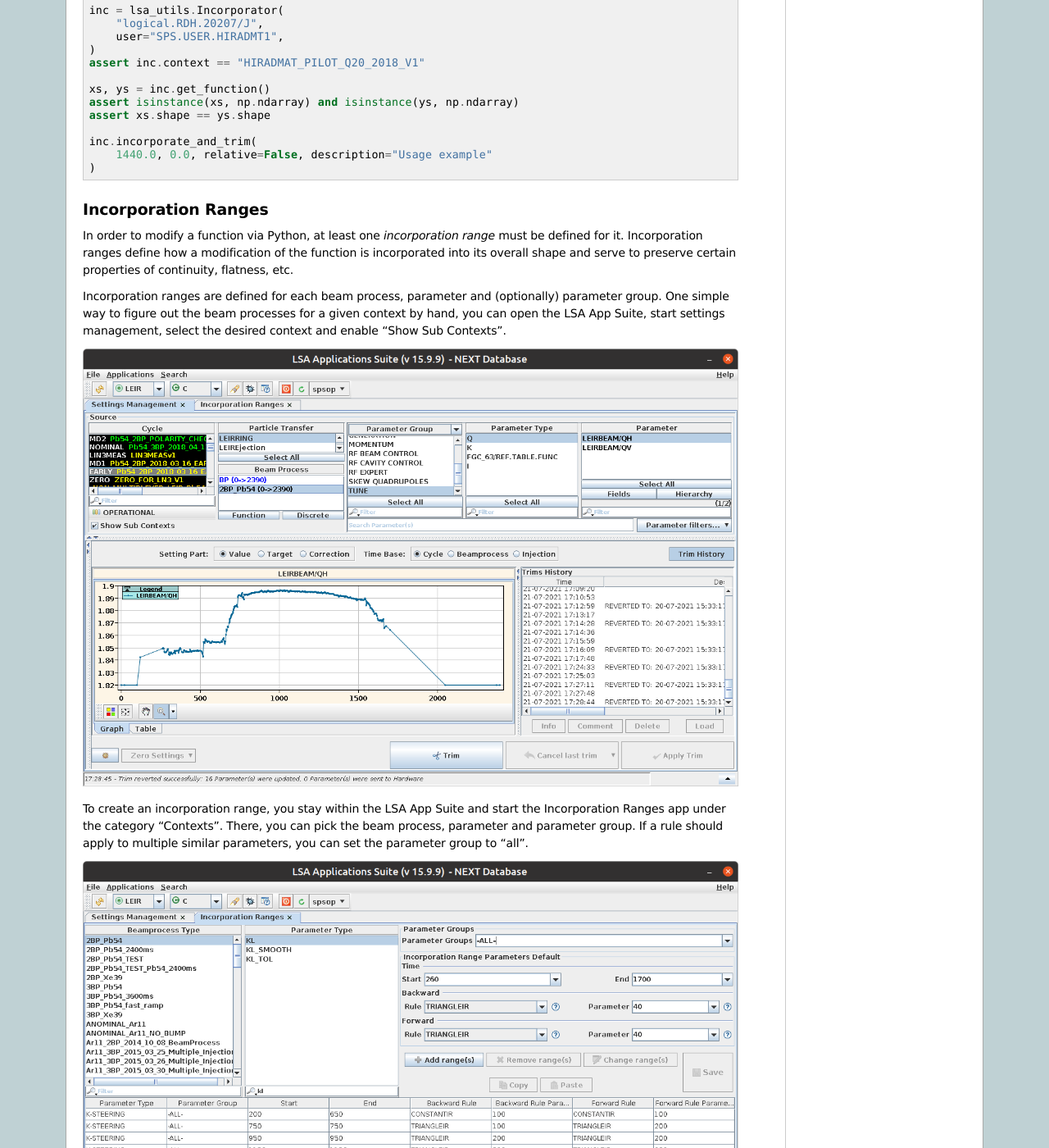
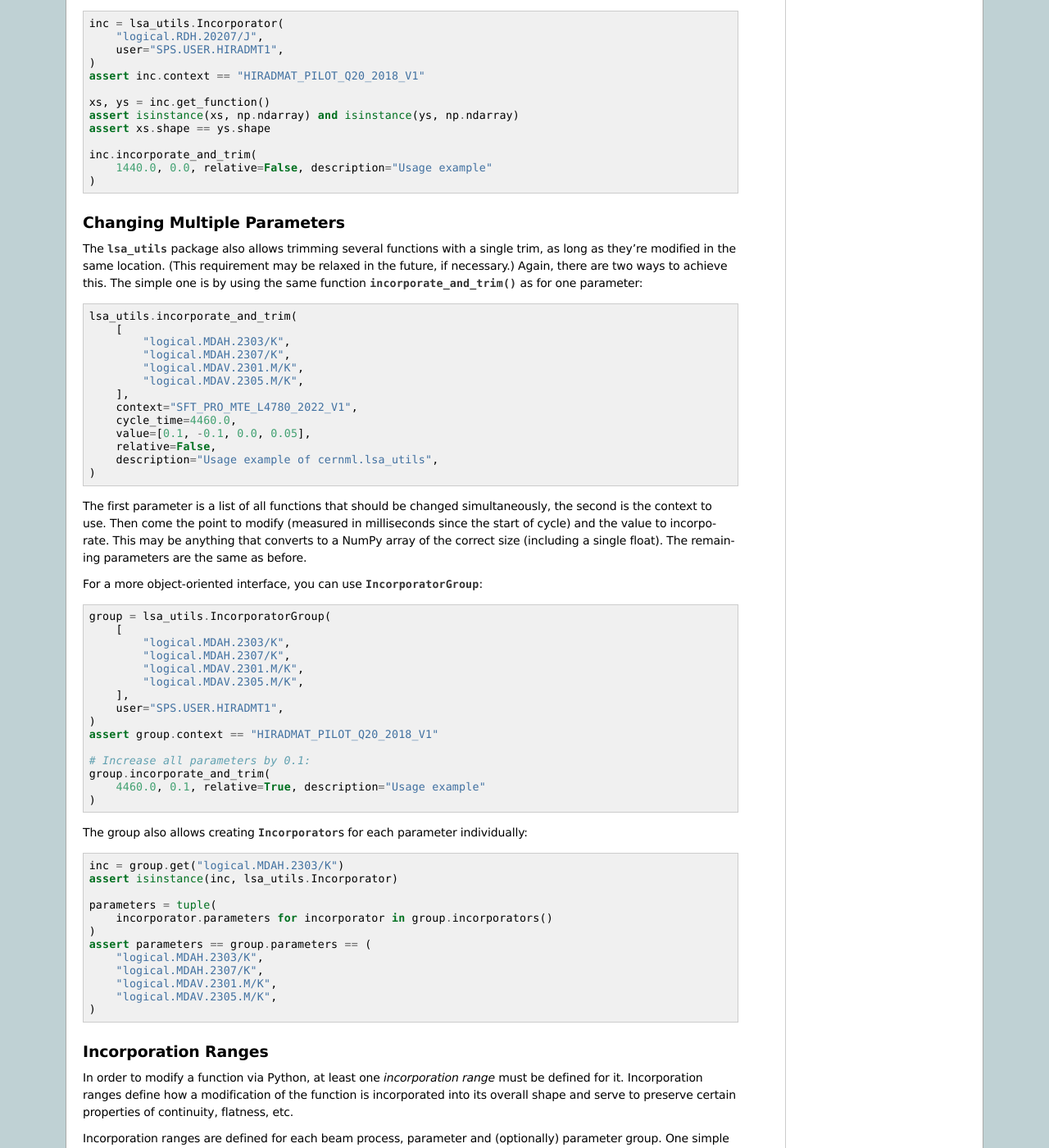
Before and after one commit to geoff-project/coi-utils, a Sphinx documentation site: the page built from docs/guide/lsa_utils.md, in a window 1280 px wide and 1400 px high, scrolled down 1387 px. Shown: the whole window at 82% size. Built offline with Sphinx 7.4.7, drawn with Linux system fonts in a browser that asks for light colours; the version number could not be read and is left out; some of the changed text lies outside the part shown.

Commit message:
Fix lsa_utils API docs.

````diff
--- a/docs/guide/lsa_utils.md
+++ b/docs/guide/lsa_utils.md
@@ -56,7 +56,7 @@ import cern.lsa.client
 import cernml.lsa_utils
 ```
 
-## Usage Examples
+## Changing a Single Parameter
 
 There are two ways to use {mod}`~cernml.lsa_utils`. The simple one is by using
 the free functions that it provides:
@@ -68,7 +68,8 @@ context = lsa_utils.get_context_by_user("SPS.USER.HIRADMT1")
 assert context == "HIRADMAT_PILOT_Q20_2018_V1"
 
 xs, ys = lsa_utils.get_settings_function("logical.RDH.20207/J", context)
-assert isinstance(xs, np.ndarray) and isinstance(ys, np.ndarray)
+assert isinstance(xs, np.ndarray)
+assert isinstance(ys, np.ndarray)
 assert xs.shape == ys.shape
 
 attrs = lsa_utils.get_cycle_type_attributes(context)["VE:Start flat top"]
@@ -77,7 +78,7 @@ assert attrs["VE:Start flat top"] == "6200"
 lsa_utils.incorporate_and_trim(
     "logical.RDH.20208/J", context, cycle_time=1440.0, value=0.0,
     relative=False,
-    description="Usage example of cernml.lsa_utls",
+    description="Usage example of cernml.lsa_utils",
 )
 ```
 
@@ -100,6 +101,76 @@ assert xs.shape == ys.shape
 
 inc.incorporate_and_trim(
     1440.0, 0.0, relative=False, description="Usage example"
+)
+```
+
+## Changing Multiple Parameters
+
+The {mod}`~cernml.lsa_utils` package also allows trimming several functions
+with a single trim, as long as they're modified in the same location. (This
+requirement may be relaxed in the future, if necessary.) Again, there are two
+ways to achieve this. The simple one is by using the same function
+{func}`~cernml.lsa_utils.incorporate_and_trim()` as for one parameter:
+
+```{code-block} python
+lsa_utils.incorporate_and_trim(
+    [
+        "logical.MDAH.2303/K",
+        "logical.MDAH.2307/K",
+        "logical.MDAV.2301.M/K",
+        "logical.MDAV.2305.M/K",
+    ],
+    context="SFT_PRO_MTE_L4780_2022_V1",
+    cycle_time=4460.0,
+    value=[0.1, -0.1, 0.0, 0.05],
+    relative=False,
+    description="Usage example of cernml.lsa_utils",
+)
+```
+
+The first parameter is a list of all functions that should be changed
+simultaneously, the second is the context to use. Then come the point to modify
+(measured in milliseconds since the start of cycle) and the value to
+incorporate. This may be anything that converts to a NumPy array of the correct
+size (including a single float). The remaining parameters are the same as
+before.
+
+For a more object-oriented interface, you can use
+{class}`~cernml.lsa_utils.IncorporatorGroup`:
+
+```{code-block} python
+group = lsa_utils.IncorporatorGroup(
+    [
+        "logical.MDAH.2303/K",
+        "logical.MDAH.2307/K",
+        "logical.MDAV.2301.M/K",
+        "logical.MDAV.2305.M/K",
+    ],
+    user="SPS.USER.HIRADMT1",
+)
+assert group.context == "HIRADMAT_PILOT_Q20_2018_V1"
+
+# Increase all parameters by 0.1:
+group.incorporate_and_trim(
+    4460.0, 0.1, relative=True, description="Usage example"
+)
+```
+
+The group also allows creating {class}`~cernml.lsa_utils.Incorporator`s for
+each parameter individually:
+
+```{code-block} python
+inc = group.get("logical.MDAH.2303/K")
+assert isinstance(inc, lsa_utils.Incorporator)
+
+parameters = tuple(
+    incorporator.parameters for incorporator in group.incorporators()
+)
+assert parameters == group.parameters == (
+    "logical.MDAH.2303/K",
+    "logical.MDAH.2307/K",
+    "logical.MDAV.2301.M/K",
+    "logical.MDAV.2305.M/K",
 )
 ```
 
````
Also changed, not shown: docs/api/lsa_utils.md (+2 -0 lines), 2 other files.
